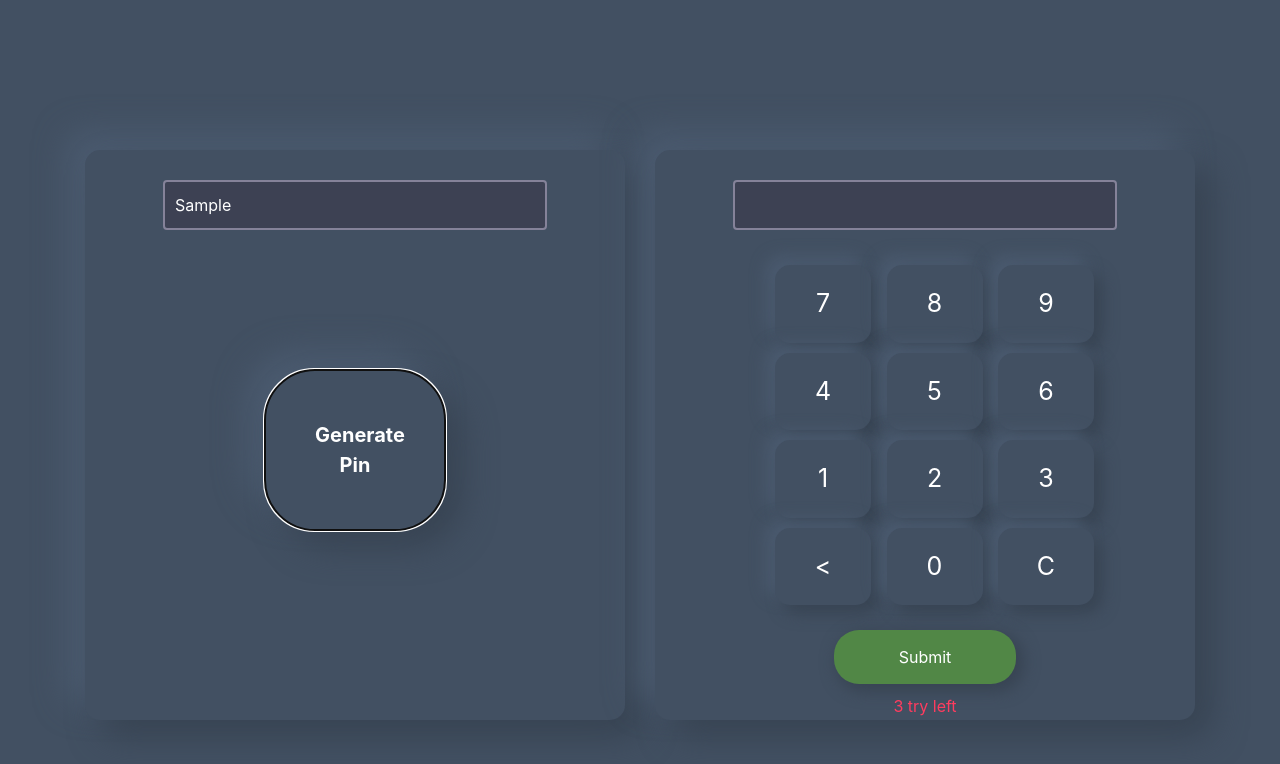
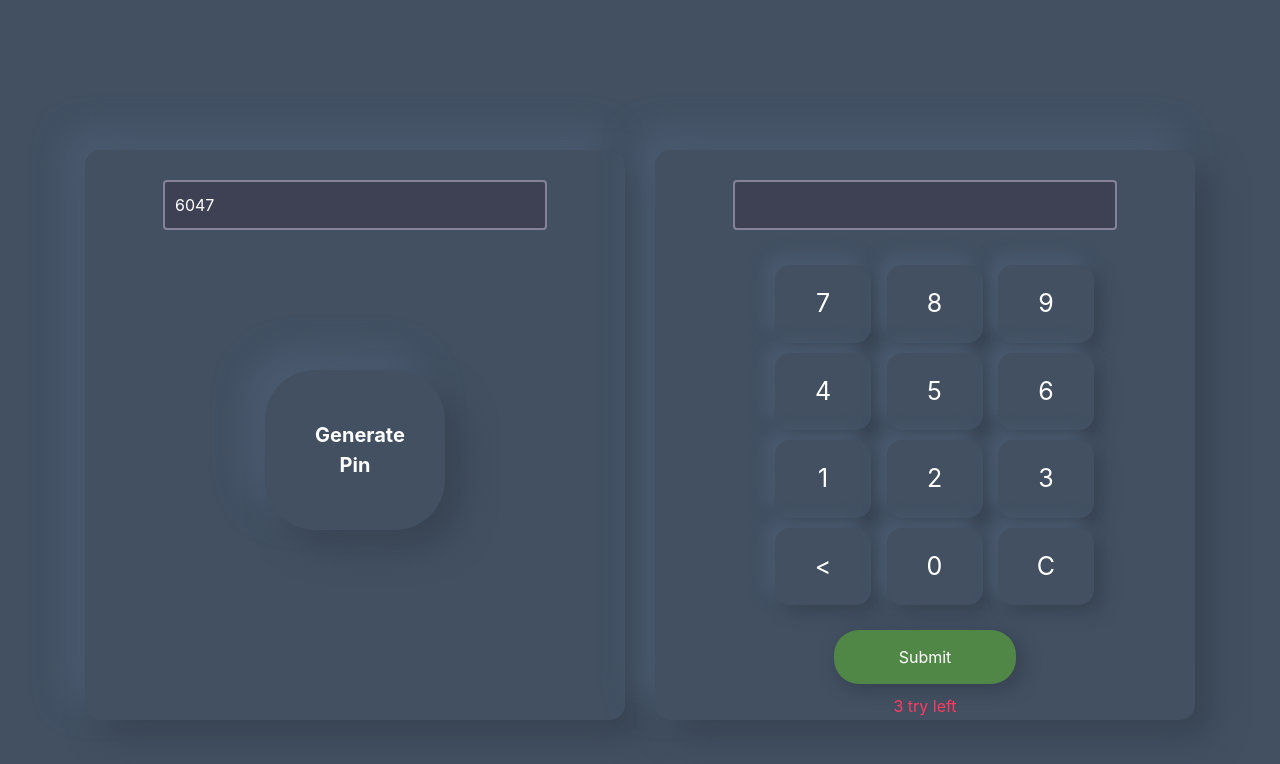
Before and after one commit to tahsinshahriar/pin-matcher, a plain HTML site: page index.html in a window 1280 px wide. Both pictures are taken after typing "Sample" into the empty fields and a click on the button "Generate Pin". Drawn offline with nearby package versions, Linux system fonts and the light colour scheme.

Commit message:
task one completed

```diff
--- a/app.js
+++ b/app.js
@@ -0,0 +1,19 @@
+//generating pin funtion
+
+function generatePin(){
+    let random = Math.round(Math.random() * 9999);
+    if (random < 1000) {
+        return Math.round(Math.random() * 9999);
+    }
+    else return random;
+}
+
+
+
+//generate pin display
+document.getElementById('generate-pin').addEventListener('click', function(){
+    let display = document.getElementById('generate-display');
+    let random = generatePin();
+    //onsole.log(random);
+    display.value = random;
+})
--- a/index.html
+++ b/index.html
@@ -12,8 +12,8 @@
         <div class="row">
             <div class="col-md-6">
                 <div class="pin-generator half-width">
-                    <input class="form-control" type="text">
-                    <button class="generate-btn">Generate Pin</button>
+                    <input class="form-control" type="text" id="generate-display">
+                    <button class="generate-btn" id="generate-pin">Generate Pin</button>
                 </div>
             </div>
             <div class="col-md-6">
--- a/style.css
+++ b/style.css
@@ -33,10 +33,14 @@ body {
     font-size: 20px;
     text-align: center;
 }
-/* .generate-btn:focus{
+.generate-btn:focus{
     outline: none;
     box-shadow: none;
-} */
+    border-radius: 50px;
+    background: #425062;
+    box-shadow:  17px 17px 33px #384453,
+             -17px -17px 33px #4c5c71;
+}
 
 input[type='text']{
     background-color: #3D4153;
```
